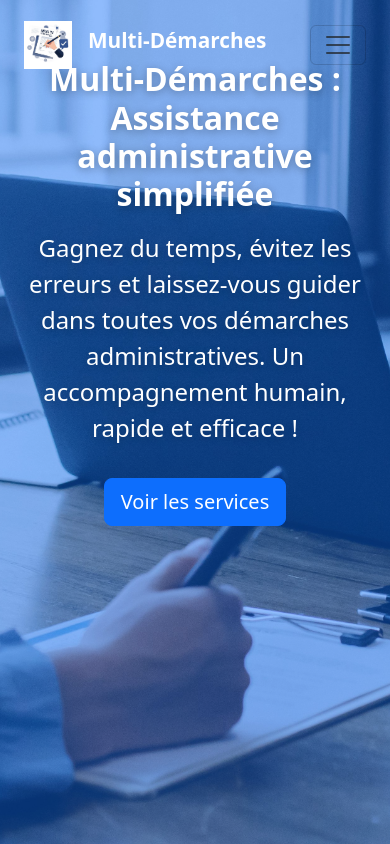
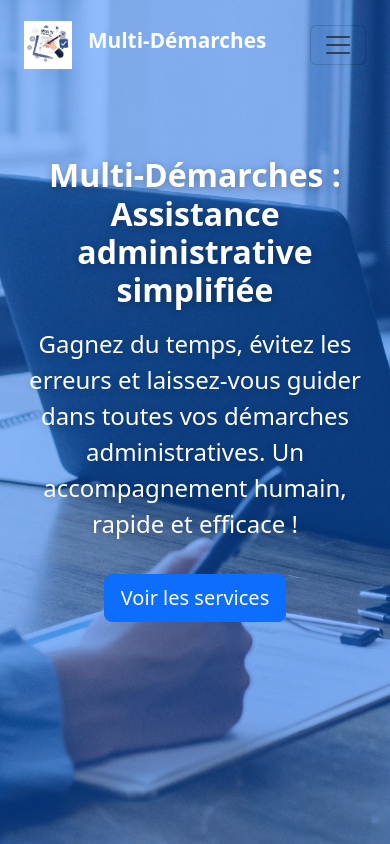
Before and after one commit to Sullivankow/multidemarches, a PHP site: page /template/header.php in a window 390 px wide. Run offline with PHP 8.4, Linux system fonts and the light colour scheme.

Commit message:
Edit responsive mobile header

```diff
--- a/asset/css/override-bootstrap.css
+++ b/asset/css/override-bootstrap.css
@@ -174,9 +174,10 @@
 	.hero-title {
 		font-size: 2rem;
 	}
-	.hero-content {
-		height: 50vh;
-	}
+    .hero-content {
+        height: 50vh;
+        padding-top: 12rem;
+    }
 }
 
 .navbar-custom {
```
